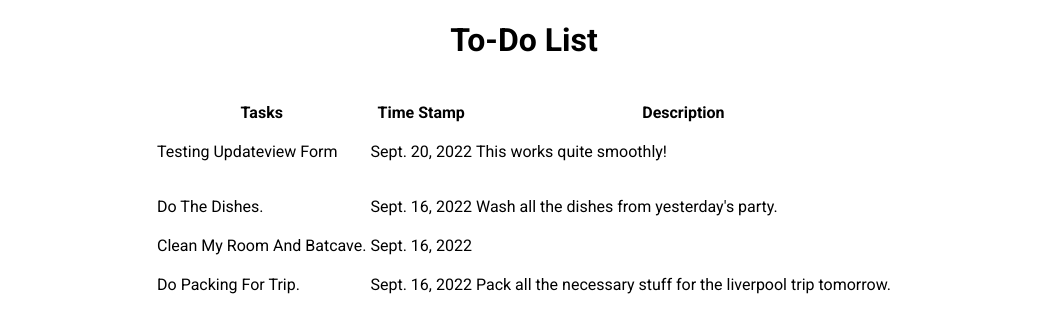
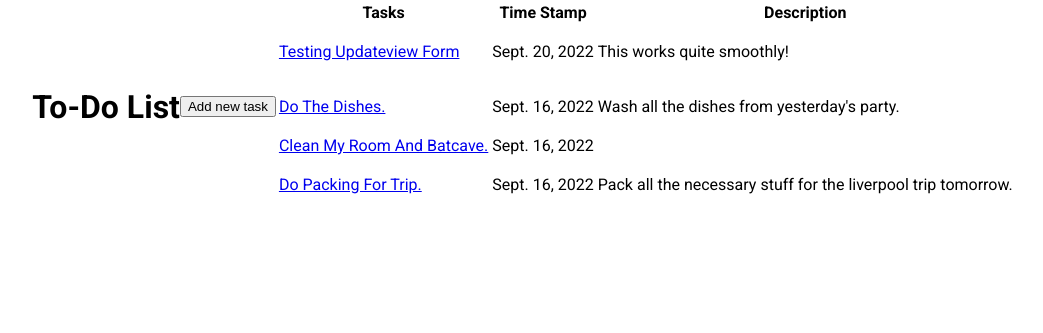
Before and after one commit to NeilJoseph019/ToDoTracker, a Django app: page / in a window 1280 px wide. Shown: the top 333 px of the page, without its empty margins (116-1159 px from the left). Run offline with Django 4.2, Linux system fonts and the light colour scheme; data comes from the database, SQL or seed files in the repository; both versions use the stored data as it was after the commit.

Commit message:
Done with create and update views using class-based views

```diff
--- a/todo_list/static/base.css
+++ b/todo_list/static/base.css
@@ -7,4 +7,8 @@ html{
 body{
     margin: 0;
     padding: 0;
+    display: flex;
+    justify-content: center;
+    align-items: center;
+
 }
--- /dev/null
+++ b/todo_list/todo/static/todo/taskDetail.css
@@ -0,0 +1,3 @@
+/* .taskDisplay {
+    text-align: center;
+} */
--- a/todo_list/todo/static/todo/todo.css
+++ b/todo_list/todo/static/todo/todo.css
@@ -2,8 +2,12 @@ h1 {
     text-align: center;
 }
 
-.taskListUl {
+.linkButtons {
+    align-items: center;
+}
+
+/* .taskListUl {
     display: flex;
     justify-content: center;
     align-items: center;
-}
+} */
--- a/todo_list/todo/templates/todo/todo.html
+++ b/todo_list/todo/templates/todo/todo.html
@@ -10,6 +10,10 @@
 {% block content %}
 
         <h1> To-Do List </h1>
+        <div class="linkButtons">
+            <a href="{% url 'enterTaskDetails' %}"><button> Add new task </button></a>
+        </div>
+
         <br>
         <div class="taskListUl">
             <table>
@@ -21,7 +25,7 @@
                 {% for task in tasks %}
                 <tr>
                     <td>
-                        {{ task.title|title }}
+                        <a href="{% url 'taskInDetail' task.pk %}">{{ task.title|title }}</a>
                     </td>
                     <td>
                         {{ task.timestamp.date }}
--- a/todo_list/todo/urls.py
+++ b/todo_list/todo/urls.py
@@ -2,5 +2,8 @@ from django.urls import path
 from . import views
 
 urlpatterns = [
-    path("", views.TodoTaskView.as_view(), name= "todoPage")
+    path("", views.TodoTaskView.as_view(), name= "todoPage"),
+    path("<int:pk>", views.TaskInDetail.as_view(), name = "taskInDetail"),
+    path("Enter-New-Task", views.EnterTasknDetails.as_view(), name = "enterTaskDetails"),
+    path("Update-Task/<int:pk>", views.UpdateTask.as_view(), name = "updateTaskDetails")
 ]
--- a/todo_list/todo/views.py
+++ b/todo_list/todo/views.py
@@ -1,5 +1,8 @@
 from django.shortcuts import render
 from django.views.generic.list import ListView
+from django.views.generic.detail import DetailView
+from django.views.generic.edit import CreateView, UpdateView, DeleteView
+from django.urls import reverse_lazy
 from . import models
 
 class TodoTaskView (ListView):
@@ -7,3 +10,19 @@ class TodoTaskView (ListView):
     model = models.Task
     context_object_name = "tasks"
     ordering = ["-timestamp"]
+
+class TaskInDetail(DetailView):
+    template_name = "todo/taskDetail.html"
+    model = models.Task
+
+class EnterTasknDetails(CreateView):
+    template_name = "todo/enterTaskDetails.html"
+    model = models.Task
+    fields = "__all__"
+    success_url = reverse_lazy('todoPage')
+
+class UpdateTask(UpdateView):
+    template_name = "todo/UpdateTaskDetails.html"
+    model = models.Task
+    fields = "__all__"
+    success_url = reverse_lazy('todoPage')
```
Also changed, not shown: todo_list/todo/templates/todo/UpdateTaskDetails.html (added, +19 -0 lines), todo_list/todo/templates/todo/enterTaskDetails.html (added, +19 -0 lines), todo_list/todo/templates/todo/taskDetail.html (added, +21 -0 lines), todo_list/db.sqlite3, todo_list/todo/static/todo/UpdateTaskDetails.css (added), todo_list/todo/static/todo/enterTaskDetails.css (added).
